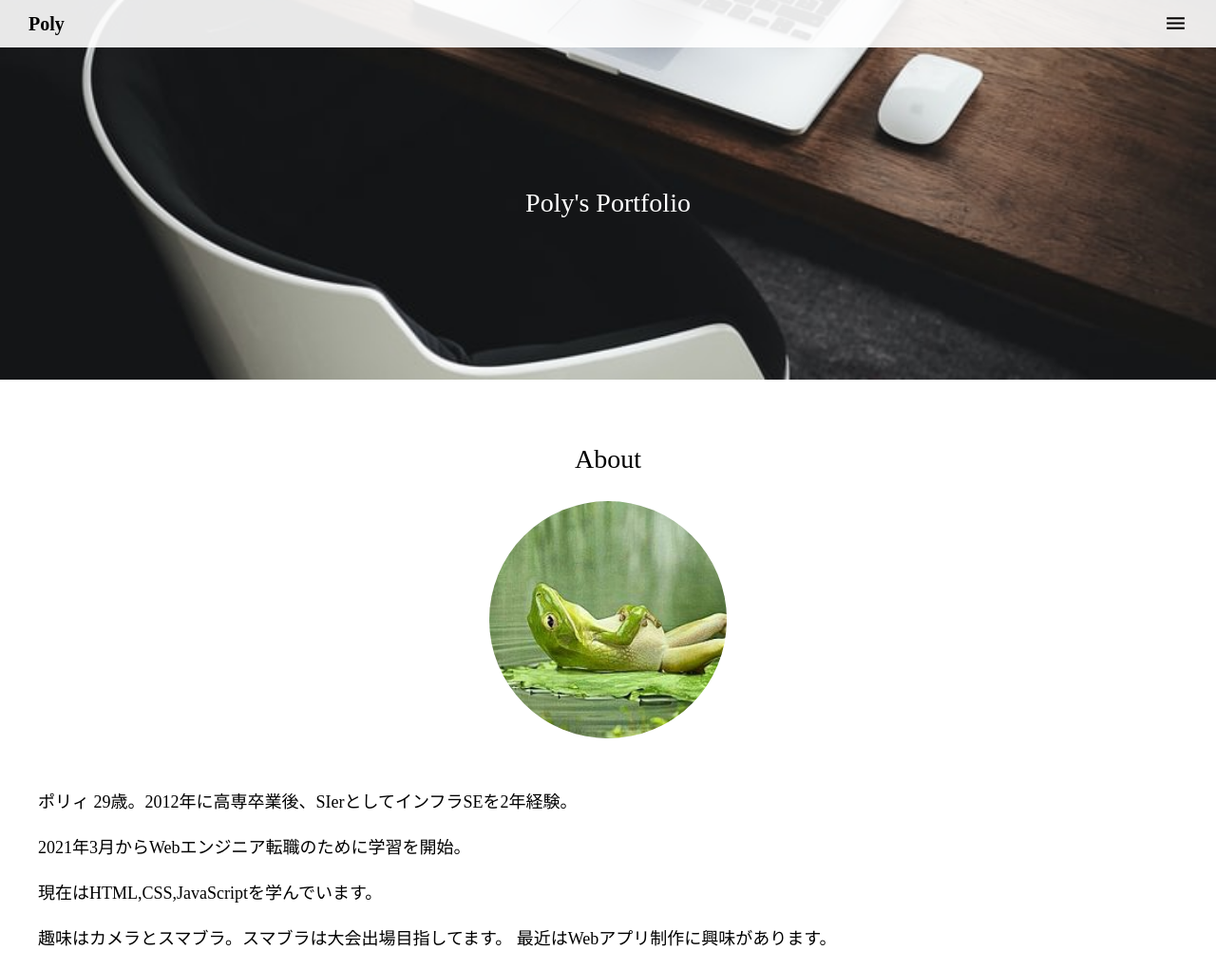
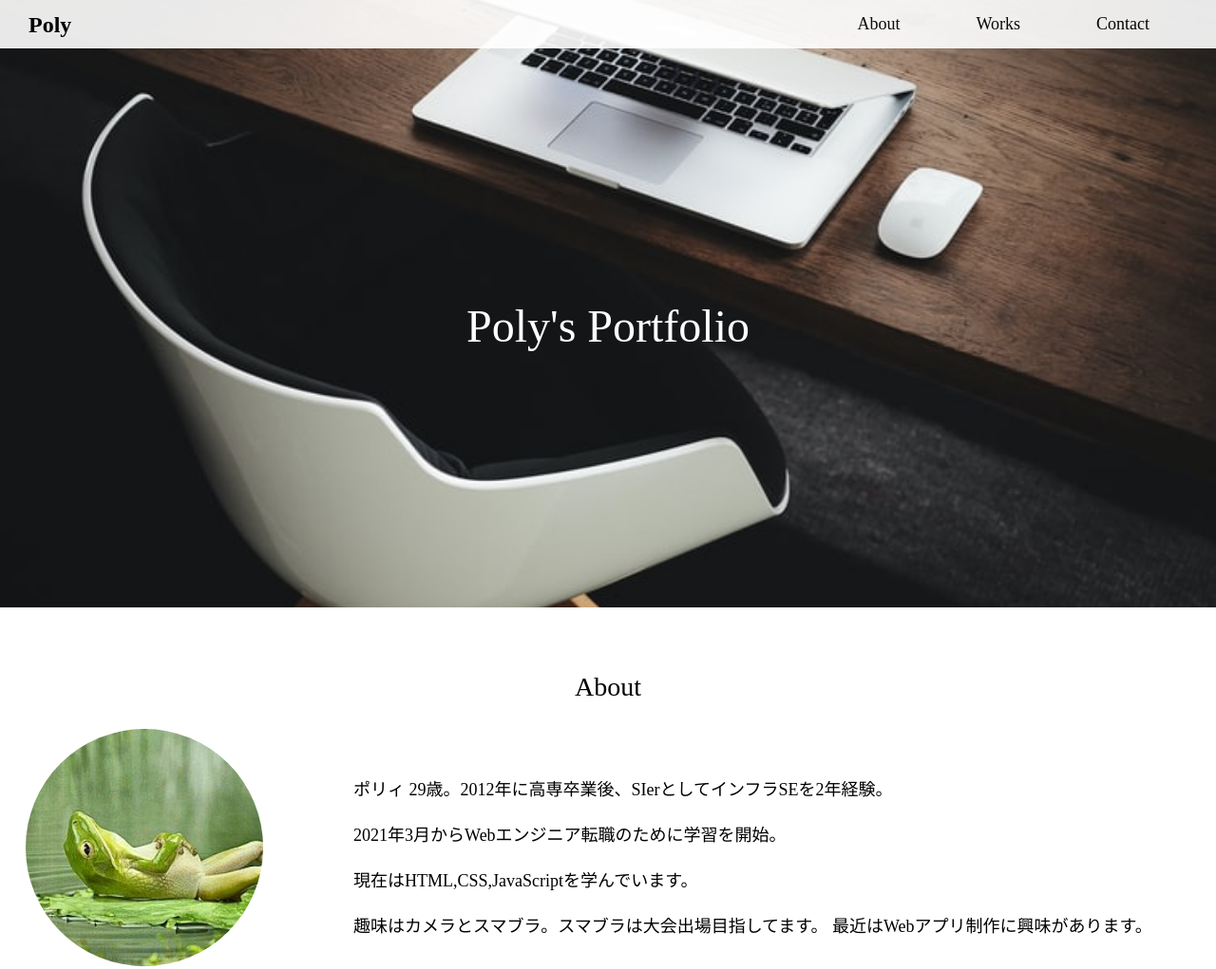
Before and after one commit to poly28/Portfolio, a plain HTML site: page index.html in a window 1280 px wide. Shown: the top 1021 px of the page at 95% size. Drawn offline with Linux system fonts and the light colour scheme.

Commit message:
PC表示スタイリング中

```diff
--- a/css/styles.scss
+++ b/css/styles.scss
@@ -73,7 +73,6 @@ header {
 		}
 
 		.Hamburger {
-			// display: block;
 			#open {
 				cursor: pointer;
 				user-select: none;
@@ -341,104 +340,78 @@ footer {
 }
 
 /*===============================================
-	▽PC表示
+	▽ PC表示
 	（横幅が1024px以上は下記スタイル適用）
 ===============================================*/
-// @media (min-width: 1025px) {
+@media (min-width: 1025px) {
 	// 	/*================================
 	// 		Header
 	// 	================================*/
-// 	header {
-// 		height: 80vh;
-// 		background-image: url(../images/mainImage.jpg);
-// 		background-repeat: no-repeat;
-// 		background-size: cover;
-// 		background-position: center;
-// 		position: relative;
+	header {
+		height: 80vh;
+		.header-container {
+			.header-container-group {
+				.header-logo {
+					font-size: 24px;
+				}
+				.header-nav {
+					display: block; // noneの解除
+					.header-list {
+						display: flex;
+						line-height: 50px;
+						li {
+							margin: 0 40px;
+							a {
+								text-decoration: none;
+								color: black;
+								font-size: 18px;
+							}
+						}
+					}
+				}
+			}
+			.Hamburger {
+				display: none;
+			}
+		}
 
-// 		.header-container {
-// 			background-color: #fff;
-// 			display: flex;
-// 			justify-content: space-between;
-// 			align-items: center;
-// 			margin: 0 auto;
-// 			width: 100vw;
-// 			opacity: 0.9;
-// 			position: fixed;
-// 			.header-logo {
-// 				text-decoration: none;
-// 				font-weight: bold;
-// 				color: black;
-// 				font-size: 24px;
-// 				height: 50px;
-// 				margin-left: 50px;
-// 				line-height: 50px;
-// 			}
-// 			.header-nav {
-// 				.header-list {
-// 					display: flex;
-// 					line-height: 50px;
-// 					li {
-// 						margin: 0 40px;
-// 						a {
-// 							text-decoration: none;
-// 							color: black;
-// 							font-size: 18px;
-// 							display: inline-block;
-// 						}
-// 					}
-// 				}
-// 			}
-// 			.header-icon {
-// 				display: none;
-// 			}
-// 		}
+		.header-title {
+			font-size: 48px;
+		}
+	}
 
-// 		p {
-// 			position: absolute;
-// 			top: 50%;
-// 			left: 50%;
-// 			transform: translate(-50%);
-// 			font-size: 48px;
-// 			color: white;
-// 		}
-// 	}
-// 	// ハンバーガーメニュー隠す
-// 	.overlay {
-// 		display: none;
-// 	}
 	// 	/*================================
 	// 		About
 	// 	================================*/
-// 	.About {
-// 		.About-container {
+	.About {
+		.About-container {
 			// 			height: 600px;
 			// 			width: 100vw;
 			// 			padding: 90px 0;
 			// 			margin: 0 auto;
-// 			.About-title {
+			.About-title {
 				// 				margin-bottom: 60px;
 				// 				font-size: 38px;
 				// 				text-align: center;
-// 			}
-// 			.About-group {
-// 				display: flex;
-// 				justify-content: space-around;
+			}
+			.About-group {
+				display: flex;
+				justify-content: space-around;
 				// 				width: 1100px;
 				// 				margin: 0 auto;
-// 				img {
+				img {
 					// 					height: 250px;
 					// 					width: 250px;
 					// 					border-radius: 50%;
 					// 					box-shadow: -5px 5px rgb(75, 150, 0);
-// 				}
-// 				p {
+				}
+				p {
 					// 					font-size: 18px;
 					// 					line-height: 40px;
-// 				}
-// 			}
-// 		}
-// 	}
+				}
+			}
+		}
+	}
 
 	// 	/*================================
 	// 		Works
@@ -516,4 +489,4 @@ footer {
 	// 			}
 	// 		}
 	// 	}
-// }
+}
```
Also changed, not shown: index.html (+1 -1 lines), css/styles.css, 1 other file. Lines whose indentation alone changed are shown as unchanged.
